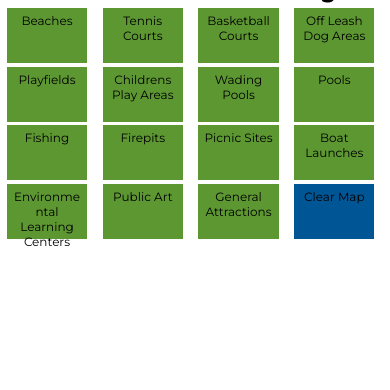
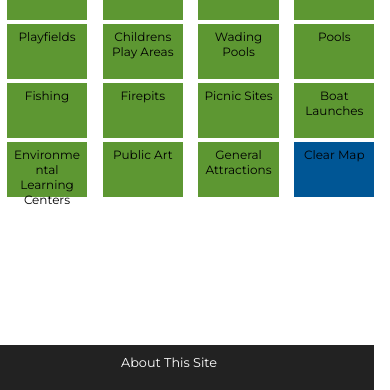
Before and after one commit to boetw/city-feature-finder, a website: page index.html in a window 390 px wide. Shown: the part 454-844 px from the top of the page. Drawn offline with nearby package versions, Linux system fonts and the light colour scheme; some packages are replaced by stand-ins of ours.

Commit message:
mobile freaking works

```diff
--- a/about.css
+++ b/about.css
@@ -51,7 +51,7 @@
   top: 50%;
   margin: 0px auto;
   /* bottom: 0; */
-  left: -52;
+  left: -40;
   padding: 10px;
   text-align: center;
   background: rgba(10, 10, 10, 0.9);
@@ -65,8 +65,7 @@
   height: 3%;
 }
 
-/* On smaller screens, where height is less than 450px, change the style of the sidenav (less padding and a smaller font size) */
-@media screen and (max-height:450px) {
+@media screen {
   .sidenav {
     padding-top: 15px;
   }
@@ -74,5 +73,28 @@
   .sidenav a {
     font-size: 18px;
   }
+  #about {
+	color: #ffffff;
+  position: fixed;
+  /* bottom: 0; */
+  left: 0;
+  right:  0;
+  top: initial;
+  bottom: 0;
+  margin: 0px auto;
+  /* bottom: 0; */
+  left: -52;
+  padding: 10px;
+  text-align: center;
+  background: rgba(10, 10, 10, 0.9);
+  -ms-transform:rotate(0deg); /* IE 9 */
+  -moz-transform:rotate(0deg); /* Firefox */
+  -webkit-transform:rotate(0deg); /* Safari and Chrome */
+  -o-transform:rotate(0deg); /* Opera */
+  border-radius: 0% 0% 00% 0;
+  width: 100%;
+  /* height: 20px; */
+  font-size: 80%;
+}
 
 }
--- a/style.css
+++ b/style.css
@@ -55,7 +55,7 @@ body {
 
 @media screen and (max-width:800px) {
 	#map{
-		height: 50%;
+		height: 45%;
 	}
 	#menu {
 		width: 100%;
```
